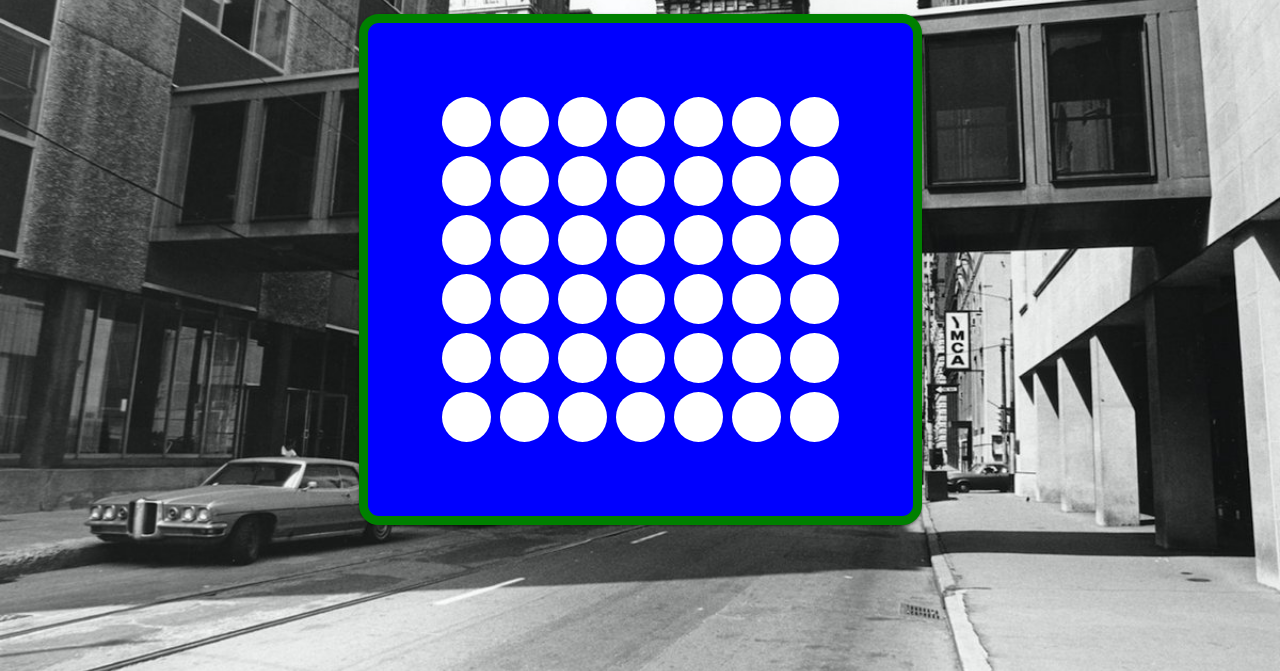
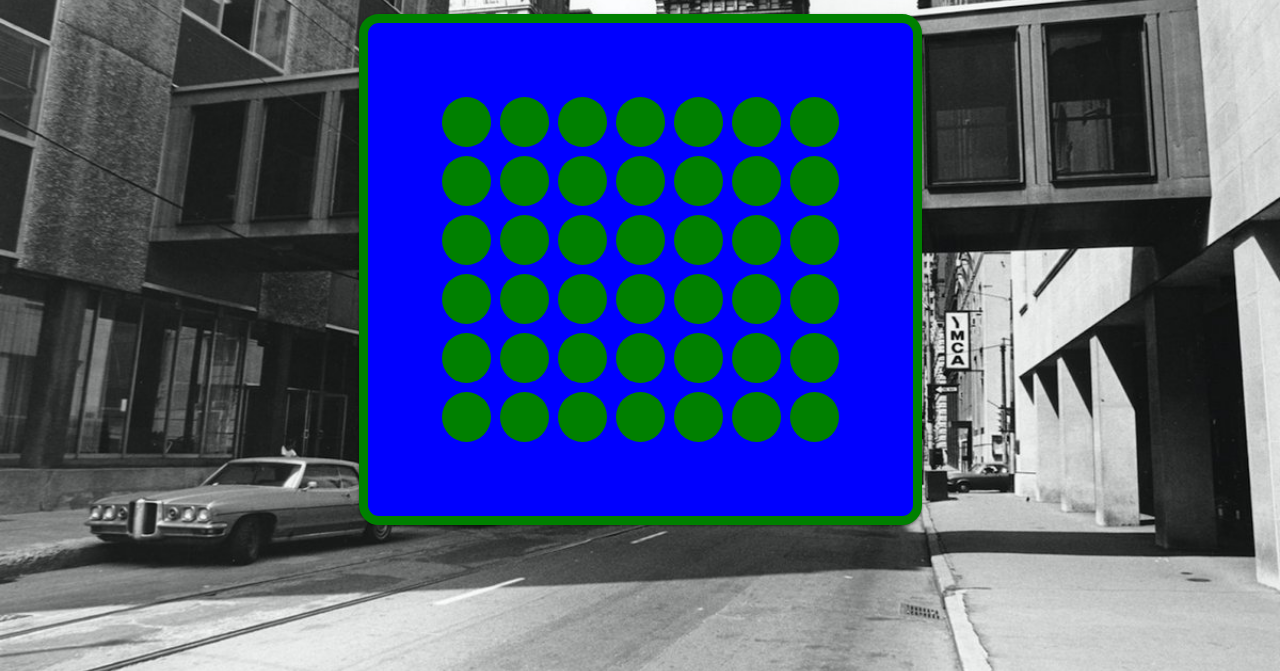
Before and after one commit to erolan/CMPS262.Connect4, a plain HTML site: page index.html in a window 1280 px wide. Shown: the part 129-800 px from the top of the page. Drawn offline with nearby package versions, Linux system fonts and the light colour scheme.

Commit message:
Update style.css

```diff
--- a/style.css
+++ b/style.css
@@ -30,7 +30,7 @@ body {
 
 .cell {
   display: table-cell;
-  background-color: #FFFFFF;
+  background-color: green;
   width: 50px;
   height: 50px;
   border-radius: 50%;
```
